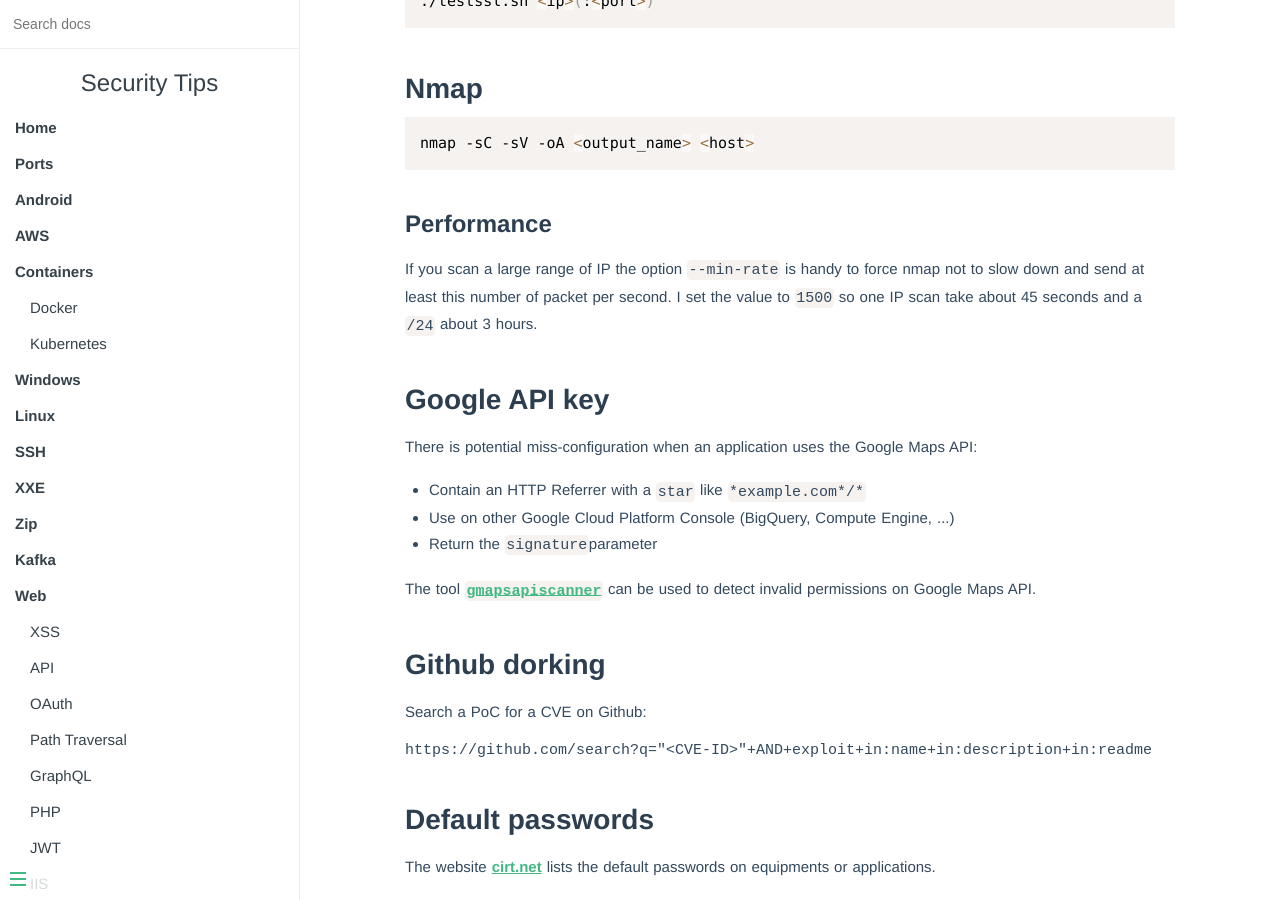
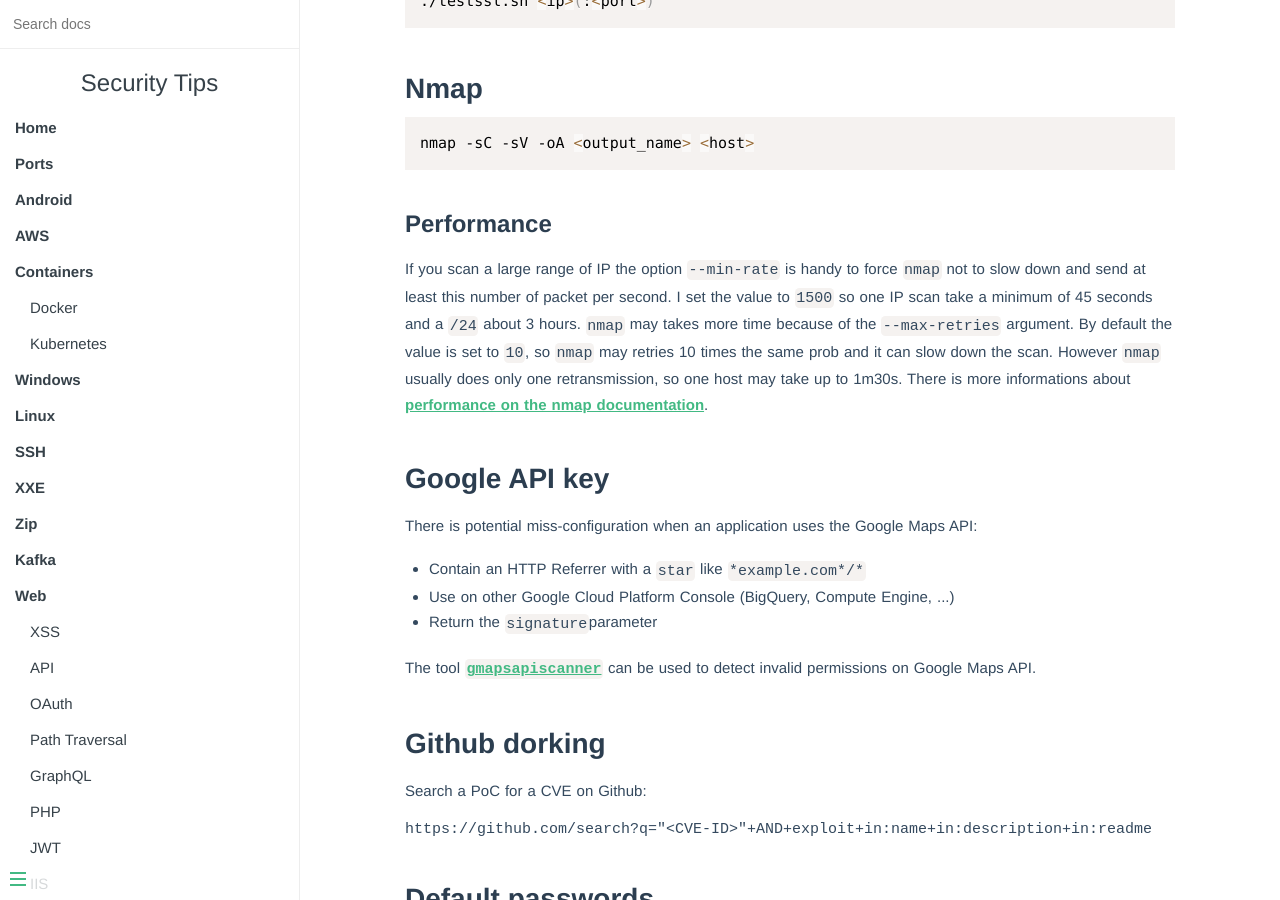
Before and after one commit to vincd/security-tips, an MkDocs documentation site: the page built from docs/miscs.md, in a window 1280 px wide and 900 px high, scrolled down 515 px. Built offline with MkDocs 1.6.1, drawn with Linux system fonts in a browser that asks for light colours.

Commit message:
Edit nmap performance tips

```diff
--- a/docs/miscs.md
+++ b/docs/miscs.md
@@ -29,10 +29,14 @@ nmap -sC -sV -oA <output_name> <host>
 
 ### Performance
 
-If you scan a large range of IP the option `--min-rate` is handy to force nmap
+If you scan a large range of IP the option `--min-rate` is handy to force `nmap`
 not to slow down and send at least this number of packet per second. I set the
-value to `1500` so one IP scan take about 45 seconds and a `/24` about 3 hours.
-
+value to `1500` so one IP scan take a minimum of 45 seconds and a `/24` about 3 hours.
+`nmap` may takes more time because of the `--max-retries` argument. By default
+the value is set to `10`, so `nmap` may retries 10 times the same prob and it can
+slow down the scan. However `nmap` usually does only one retransmission, so one
+host may take up to 1m30s.
+There is more informations about [performance on the nmap documentation](https://nmap.org/book/man-performance.html).
 
 
 ## Google API key
```
